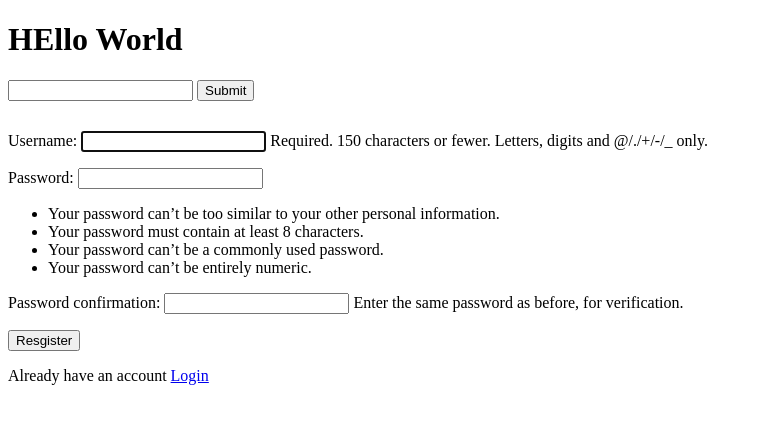
After one commit to farnoushnazari/Try-Django-5.2, a Django app: page /register/ in a window 1280 px wide. The commit adds this page. Shown: the top 424 px of the page, without its empty margins (0-762 px from the left). Run offline with Django 5.2, Linux system fonts and the light colour scheme.

Commit message:
Add register url to sign up users

```diff
--- a/accounts/views.py
+++ b/accounts/views.py
@@ -1,4 +1,5 @@
 from django.contrib.auth import authenticate, login, logout
+from django.contrib.auth.forms import UserCreationForm
 from django.shortcuts import render, redirect
 
 # Create your views here.
@@ -21,4 +22,9 @@ def logout_view(request):
     return render(request, 'accounts/logout.html', {})
 
 def register_view(request):
-    return render(request, 'accounts/register.html', {})
+    form = UserCreationForm(request.POST or None)
+    if form.is_valid():
+        user_obj = form.save()
+        return redirect('/login')
+    context = {'form': form}
+    return render(request, 'accounts/register.html', context=context)
--- a/templates/accounts/login.html
+++ b/templates/accounts/login.html
@@ -17,6 +17,7 @@
         </div>
         <button type="submit">Login</button>
     </form>
+    <p>Need an account? Please <a href="/register">Register</a></p>
 </div>
 {% else %}
 <p>You're already logged in. Would ypu like to <a href='/logout/'>logout</p>
--- /dev/null
+++ b/templates/accounts/register.html
@@ -0,0 +1,18 @@
+{% extends "base.html" %}
+
+
+{% block content %}
+
+{% if not request.user.is_authenticated %}
+<div style="margin-top:30px;">
+    <form method="POST">{% csrf_token %}
+        {{ form.as_p }}
+        <button type="submit">Resgister</button>
+    </form>
+    <p>Already have an account <a href="/login">Login</a></p>
+</div>
+{% else %}
+<p>You're already logged in and cannot register. Would you like to <a href='/logout/'>logout</a></p>
+{% endif %}
+
+{% endblock %}
--- a/trydjango/urls.py
+++ b/trydjango/urls.py
@@ -17,7 +17,11 @@ Including another URLconf
 from django.contrib import admin
 from django.urls import path
 
-from accounts.views import login_view, logout_view
+from accounts.views import (
+    login_view,
+    logout_view,
+    register_view,
+)
 from articles.views import (
     article_create_view,
     article_search_view,
@@ -32,5 +36,6 @@ urlpatterns = [
     path('articles/<int:id>/', article_detail_view),
     path("admin/", admin.site.urls),
     path('login/', login_view),
-    path('logout/', logout_view)
+    path('logout/', logout_view),
+    path('register/', register_view),
 ]
```
